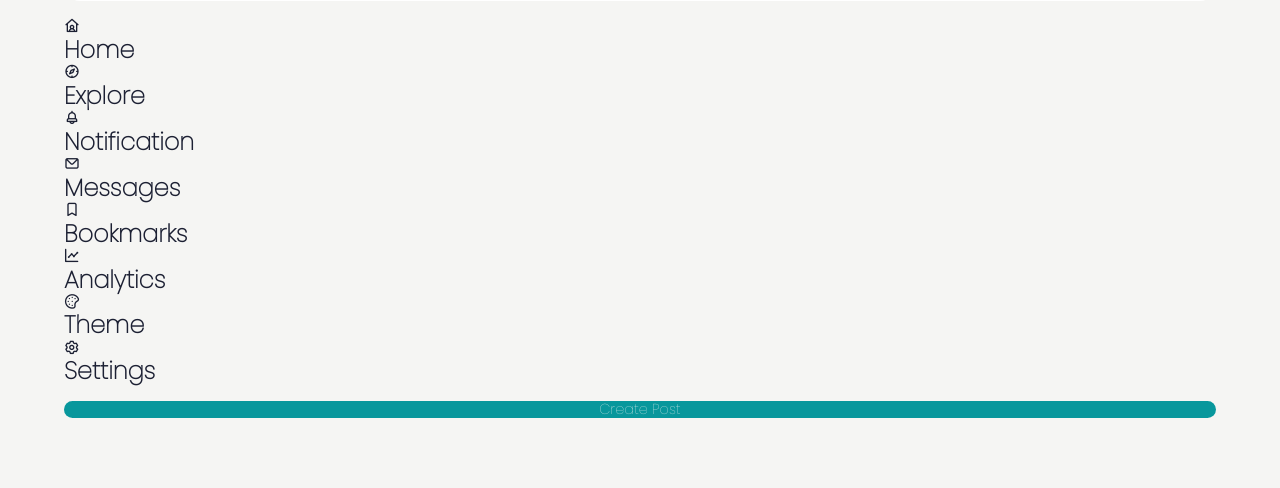
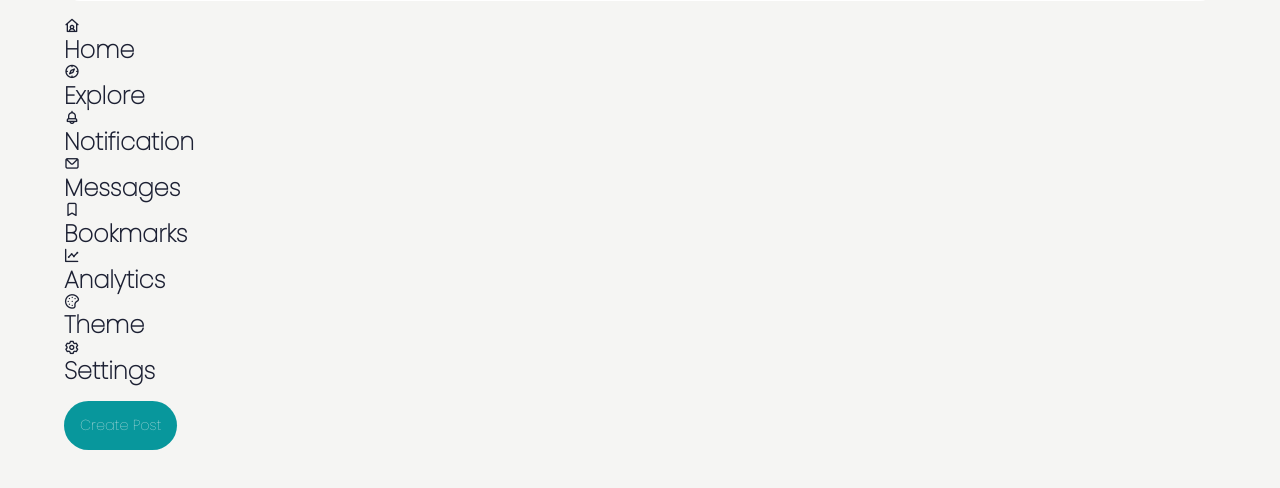
Before and after one commit to AliciaQu/TopSocial148, a website built with Vite: page Client/index.html in a window 1280 px wide. Shown: the part 74-562 px from the top of the page. Built offline with nearby package versions, Linux system fonts and the light colour scheme; a web font is replaced by a local one.

Commit message:
fix sidebar width

```diff
--- a/Client/src/css/frames/main/left/main_left.css
+++ b/Client/src/css/frames/main/left/main_left.css
@@ -35,7 +35,6 @@
 
 .main-left .btn {
   margin-top: 1rem;
-  width: 100%;
   text-align: center;
-  padding: var(--left-profile-padding),0;
+  padding: var(--left-profile-padding);
 }
```
